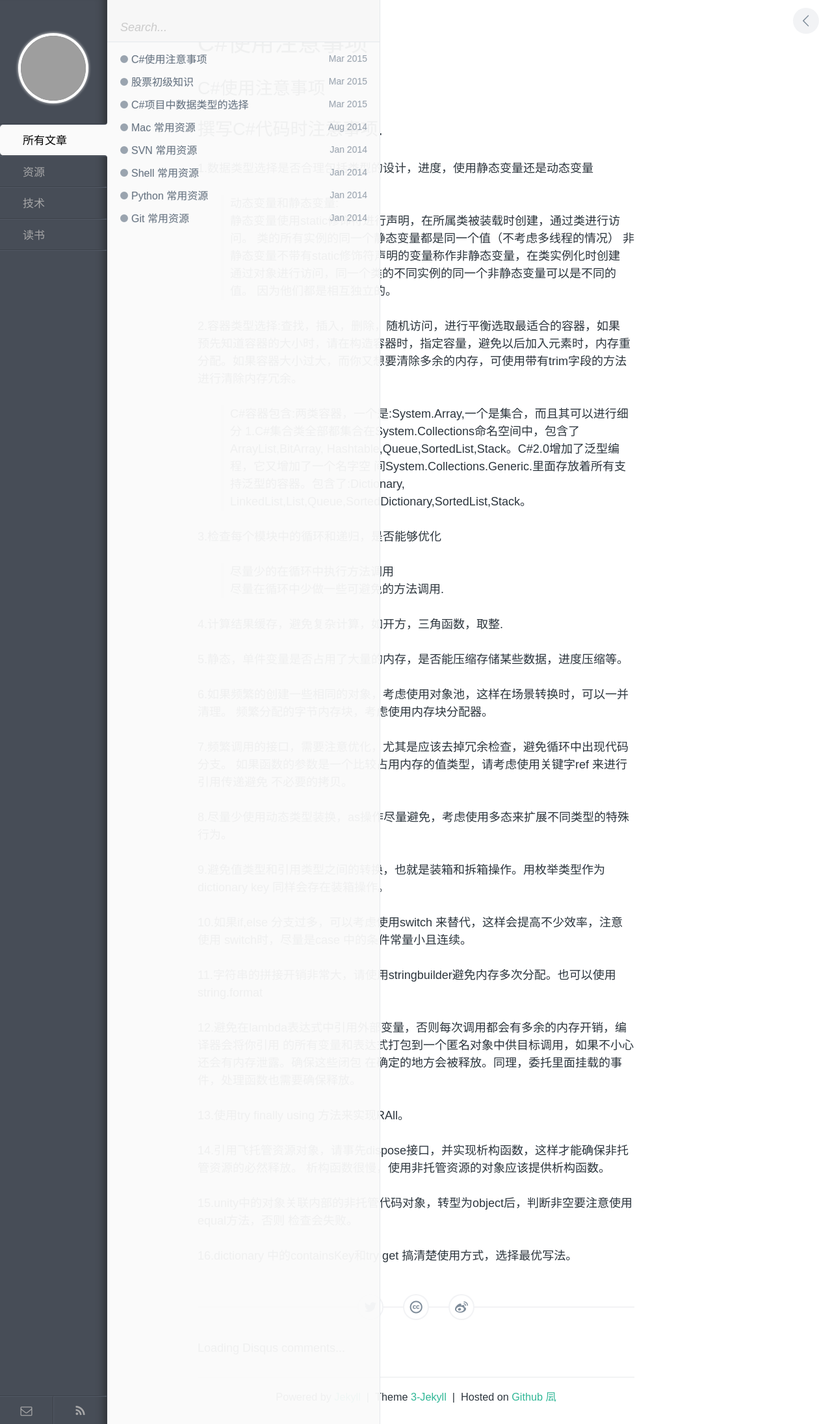
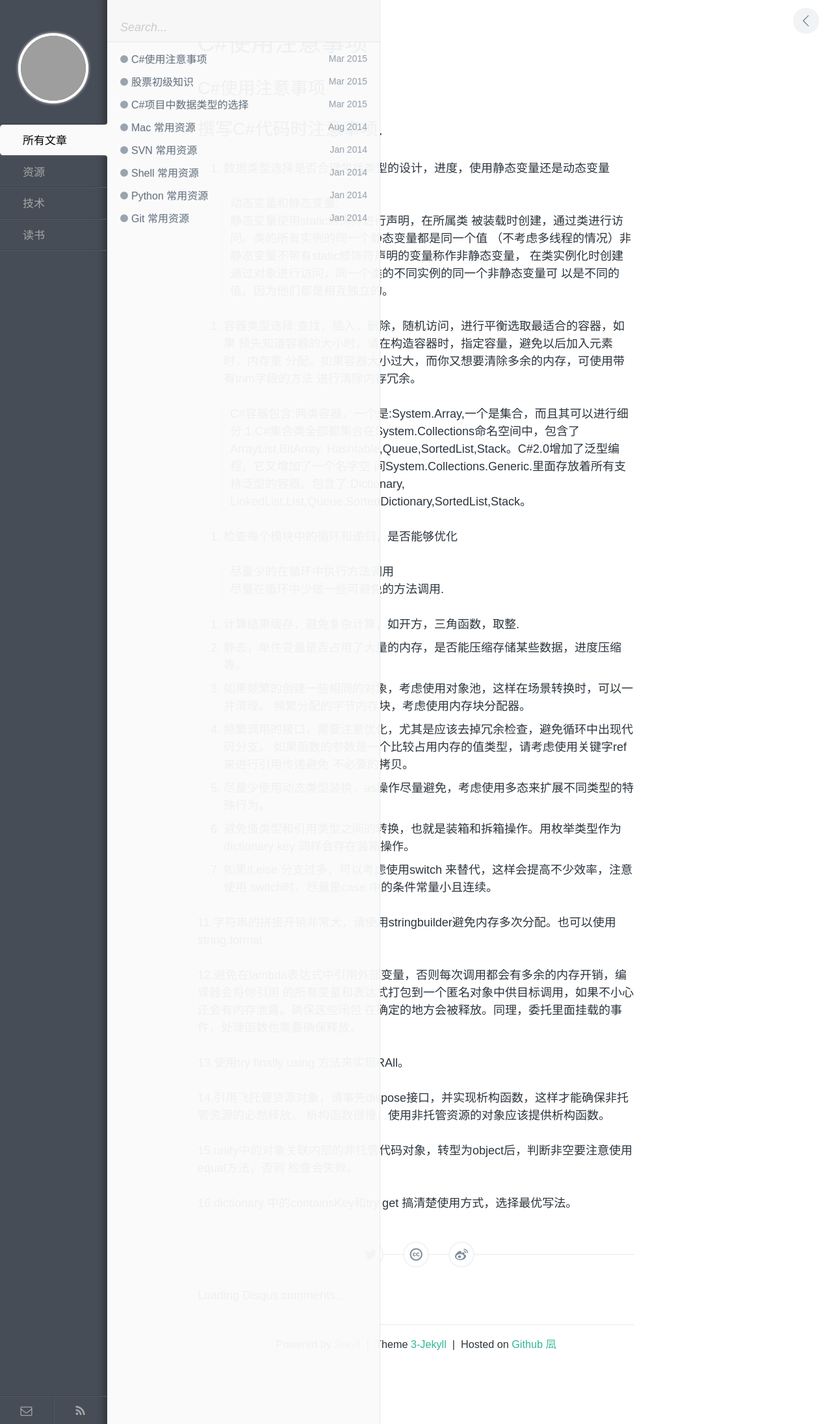
Before and after one commit to liyunf81/liyunf81.github.io, a Jekyll site: the page built from _posts/lovework/2015-03-12-useC#How-work.md, in a window 1280 px wide. Shown: the whole page at 65% size. Built offline with Jekyll 4.4.1, drawn with Linux system fonts in a browser that asks for light colours; comment, search, counter and statistics services are not loaded; grey boxes are pictures that could not be loaded.

Commit message:
博客提交
提交人：凨

```diff
--- a/_posts/lovework/2015-03-12-useC#How-work.md
+++ b/_posts/lovework/2015-03-12-useC#How-work.md
@@ -12,45 +12,41 @@
 
 ## 撰写C#代码时注意事项.
 
-1.数据类型选择是否合理包括类型的设计，进度，使用静态变量还是动态变量
->动态变量和静态变量:<br/>
-静态变量使用static修饰符进行声明，在所属类被装载时创建，通过类进行访问。
-类的所有实例的同一个静态变量都是同一个值（不考虑多线程的情况）
-非静态变量不带有static修饰符声明的变量称作非静态变量，在类实例化时创建
-通过对象进行访问，同一个类的不同实例的同一个非静态变量可以是不同的值。
-因为他们都是相互独立的。
+1. 数据类型选择是否合理包括类型的设计，进度，使用静态变量还是动态变量
 
-2.容器类型选择:查找，插入，删除，随机访问，进行平衡选取最适合的容器，如果
+>动态变量和静态变量:<br/>静态变量使用static修饰符进行声明，在所属类
+被装载时创建，通过类进行访问。类的所有实例的同一个静态变量都是同一个值
+（不考虑多线程的情况）非静态变量不带有static修饰符声明的变量称作非静态变量，
+在类实例化时创建通过对象进行访问，同一个类的不同实例的同一个非静态变量可
+以是不同的值。因为他们都是相互独立的。
+
+2. 容器类型选择:查找，插入，删除，随机访问，进行平衡选取最适合的容器，如果
 预先知道容器的大小时，请在构造容器时，指定容量，避免以后加入元素时，内存重
 分配。如果容器大小过大，而你又想要清除多余的内存，可使用带有trim字段的方法
 进行清除内存冗余。
+
 >C#容器包含:两类容器，一个是:System.Array,一个是集合，而且其可以进行细分
 1.C#集合类全部都集合在System.Collections命名空间中，包含了ArrayList,BitArray,
 Hashtable,Queue,SortedList,Stack。C#2.0增加了泛型编程，它又增加了一个名字空
 间System.Collections.Generic.里面存放着所有支持泛型的容器。包含了:Dictionary,
 LinkedList,List,Queue,SortedDictionary,SortedList,Stack。
 
-3.检查每个模块中的循环和递归，是否能够优化
->尽量少的在循环中执行方法调用<br/>
-尽量在循环中少做一些可避免的方法调用.
+3. 检查每个模块中的循环和递归，是否能够优化
 
-4.计算结果缓存，避免复杂计算，如开方，三角函数，取整.
+>尽量少的在循环中执行方法调用<br/>尽量在循环中少做一些可避免的方法调用.
 
-5.静态，单件变量是否占用了大量的内存，是否能压缩存储某些数据，进度压缩等。
-
-6.如果频繁的创建一些相同的对象，考虑使用对象池，这样在场景转换时，可以一并清理。
+4. 计算结果缓存，避免复杂计算，如开方，三角函数，取整.
+5. 静态，单件变量是否占用了大量的内存，是否能压缩存储某些数据，进度压缩等。
+6. 如果频繁的创建一些相同的对象，考虑使用对象池，这样在场景转换时，可以一并清理。
 频繁分配的字节内存块，考虑使用内存块分配器。
-
-7.频繁调用的接口，需要注意优化，尤其是应该去掉冗余检查，避免循环中出现代码分支。
+7. 频繁调用的接口，需要注意优化，尤其是应该去掉冗余检查，避免循环中出现代码分支。
 如果函数的参数是一个比较占用内存的值类型，请考虑使用关键字ref 来进行引用传递避免
 不必要的拷贝。
-
-8.尽量少使用动态类型装换，as操作尽量避免，考虑使用多态来扩展不同类型的特殊行为。
-
-9.避免值类型和引用类型之间的转换，也就是装箱和拆箱操作。用枚举类型作为dictionary key
+8. 尽量少使用动态类型装换，as操作尽量避免，考虑使用多态来扩展不同类型的特殊行为。
+9. 避免值类型和引用类型之间的转换，也就是装箱和拆箱操作。用枚举类型作为dictionary key
 同样会存在装箱操作。
 
-10.如果if,else 分支过多，可以考虑使用switch 来替代，这样会提高不少效率，注意使用
+10. 如果if,else 分支过多，可以考虑使用switch 来替代，这样会提高不少效率，注意使用
 switch时，尽量是case 中的条件常量小且连续。
 
 11.字符串的拼接开销非常大，请使用stringbuilder避免内存多次分配。也可以使用string.format
```
